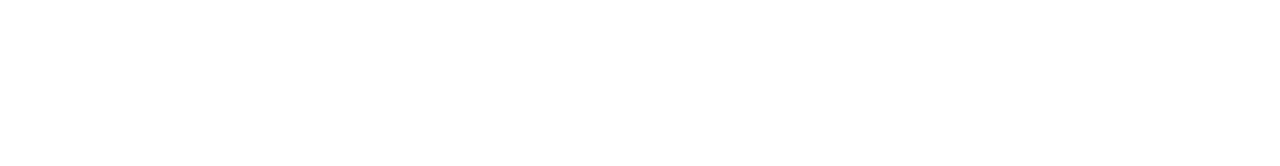
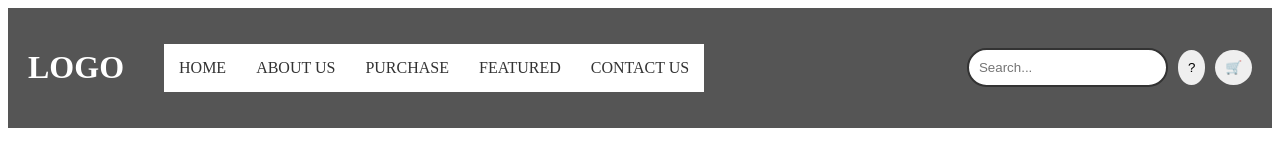
Before and after one commit to bcroman/Form-Styling-Challenge, a plain HTML site: page index.html in a window 1280 px wide. Drawn offline with Linux system fonts and the light colour scheme.

Commit message:
Core: Nav Bar Section
Created nav bar section, with hyperlinks, search bar, irons

```diff
--- a/index.html
+++ b/index.html
@@ -9,6 +9,24 @@
 </head>
 
 <body>
+    <!-- Nav Bar -->
+    <header>
+        <h1>LOGO</h1>
+
+        <nav>
+            <a href="#">HOME</a>
+            <a href="#">ABOUT US</a>
+            <a href="#">PURCHASE</a>
+            <a href="#">FEATURED</a>
+            <a href="#">CONTACT US</a>
+        </nav>
+
+        <div class="header-icons">
+            <input type="search" placeholder="Search...">
+            <button type="button" aria-label="Help">?</button>
+            <button type="button" aria-label="Shopping cart">🛒</button>
+        </div>
+    </header>
 
 </body>
 
--- a/styles.css
+++ b/styles.css
@@ -0,0 +1,43 @@
+/* Nav Bar */
+header {
+    background-color: #555;
+    display: flex;
+    align-items: center;
+    padding: 20px;
+    gap: 40px;
+}
+
+header h1 {
+    color: white;
+}
+
+nav {
+    display: flex;
+    background-color: white;
+}
+
+nav a {
+    padding: 15px;
+    color: #333;
+    text-decoration: none;
+}
+
+.header-icons {
+    display: flex;
+    align-items: center;
+    gap: 10px;
+    margin-left: auto;
+}
+
+.header-icons input {
+    padding: 10px;
+    border: 2px solid #333;
+    border-radius: 20px;
+}
+
+.header-icons button {
+    border: none;
+    border-radius: 50%;
+    padding: 10px;
+    cursor: pointer;
+}
```
